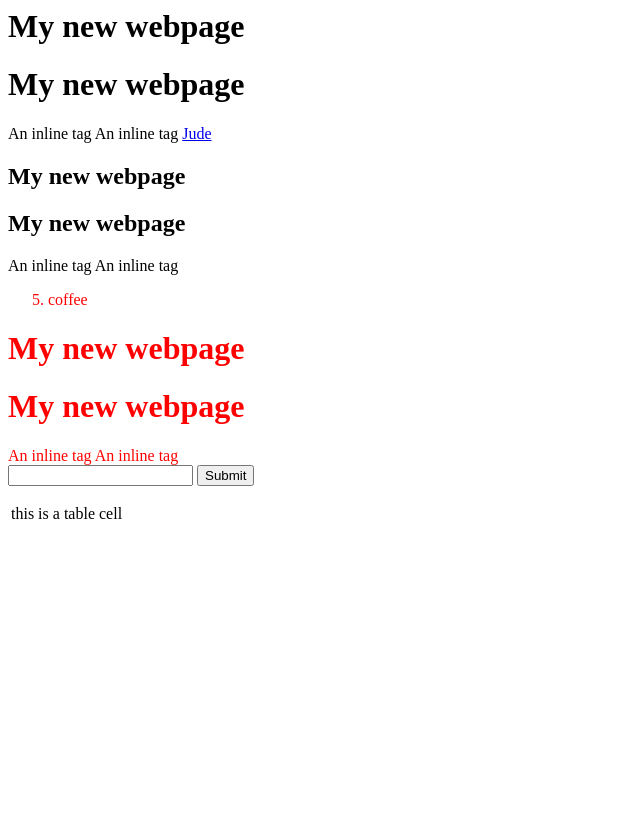
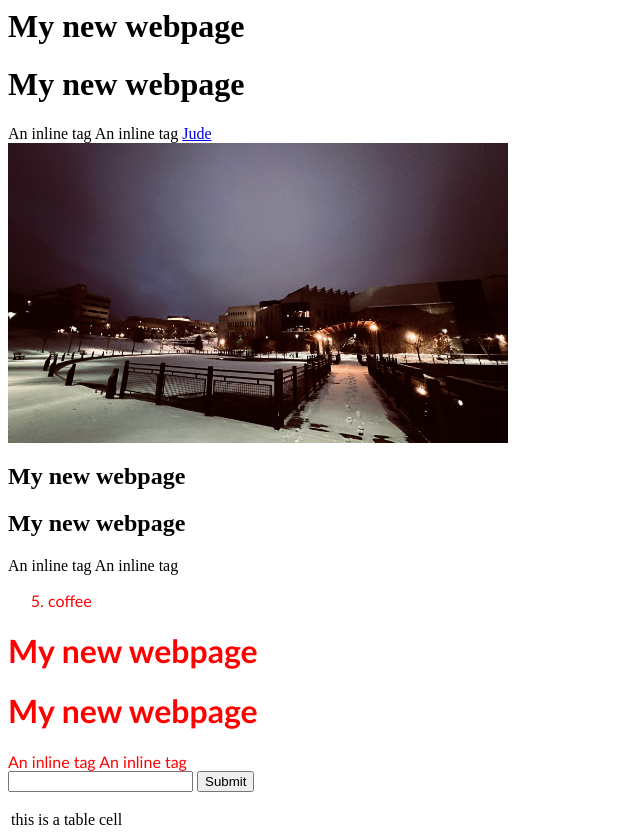
Before and after one commit to jampfer/ASE-220-playground, a plain HTML site: page index.html in a window 1280 px wide. Shown: the whole page, without its empty margins (0-640 px from the left). Before the commit the page ends 800 px from the top, so only its background shows below. Drawn offline with Linux system fonts and the light colour scheme.

Commit message:
I added a picture

```diff
--- a/index.html
+++ b/index.html
@@ -12,17 +12,19 @@
         <span>An inline tag</span>
         <a href="www.google.com">Jude</a>
     </header>
+    <img src="IMG_6494.JPG" width="500" height="300" alt="NKU Loch Norse">
     <article>
         <h1>My new webpage</h1>
         <h1>My new webpage</h1>
         <span>An inline tag</span>
         <span>An inline tag</span>
     </article>
-    <footer style="color:red;">
+    <footer style="color:red; font:69; font-family:Calibri">
         <ol start="5">
-            <li> coffee
+            <li>
+                coffee
             </li>
-            </ol>
+        </ol>
         <h1>My new webpage</h1>
         <h1>My new webpage</h1>
         <span>An inline tag</span>
```
Also changed, not shown: IMG_6494.JPG (added).
